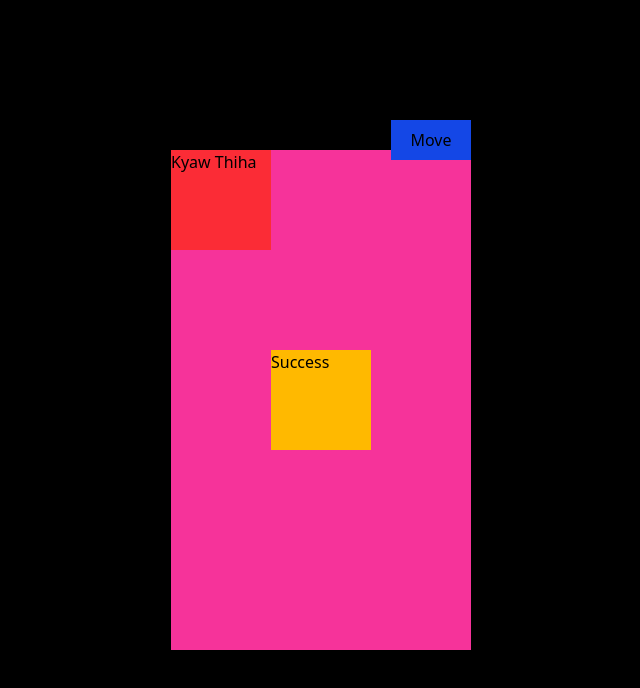
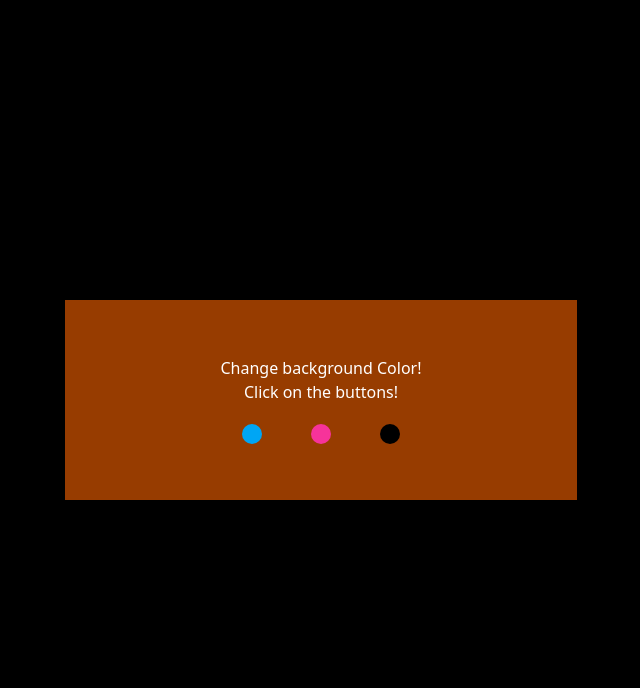
Before and after one commit to KyawThiha111/vite-project-react, a React (Vite) app: page / in a window 1280 px wide. Shown: the top 688 px of the page, without its empty margins (319-959 px from the left). Built offline with nearby package versions, Linux system fonts and the light colour scheme.

Commit message:
Background Changer

```diff
--- a/src/App.jsx
+++ b/src/App.jsx
@@ -2,13 +2,11 @@ import { useState } from 'react'
 import reactLogo from './assets/react.svg'
 import viteLogo from '/vite.svg'
 import './index.css';
-import Counter from './Component/Counter';
+import ColorChanger from './Component/ColorChanger';
 function App() {
-  const [number,setNumber] = useState(0)
-
     return (
       <div>
-       <Counter number={number} setNumber={setNumber}/>
+       <ColorChanger/>
       </div>
     )
 }
--- /dev/null
+++ b/src/Component/ColorChanger.jsx
@@ -0,0 +1,31 @@
+
+import { useState } from "react";
+const colors = ["bg-sky-500","bg-pink-500","bg-black"]
+function ColorChanger(){
+ const [backgroundColor, setBackGroundColor] = useState("bg-black");
+
+ const ChangeBackGround = (color)=>{
+    setBackGroundColor(color)
+ }
+ return(
+    <section>
+        <div className={`${backgroundColor} w-full h-[100vh] flex justify-center items-center`}>
+            <div className="w-[80%] md:w-[40%] h-[200px] bg-amber-800 text-white flex flex-col justify-center items-center gap-5">
+               <div className="text-center">
+               <p>Change background Color!</p>
+               <p>Click on the buttons!</p>
+               </div>
+               <div className="flex justify-evenly w-[50%]">
+                {colors.map((color,index)=>{
+                    return (
+                      <div key={index} onClick={()=>setBackGroundColor(color)} className={`${color} w-5 h-5 rounded-4xl cursor-pointer hover:border border-white`}></div>
+                    )
+                })}
+               </div>
+            </div>
+        </div>
+    </section>
+ )
+}
+
+ export default ColorChanger;
--- a/src/Component/Counter.jsx
+++ /dev/null
@@ -1,52 +0,0 @@
-
-import { useState } from "react";
-function Counter(props){
- const {number,setNumber} = props;
- const [clicks,setClicks]= useState(0);
- const [contestantGirdColumnStart,setContestantGirdColumnStart] = useState(1);
- const [contestantGirdColumnEnd,setContestantGirdColumnEnd] = useState(2);
- const [contestantGirdRowStart,setContestantGirdRowStart] = useState(1);
- const [contestantGirdRowEnd,setContestantGirdRowEnd] = useState(2);
-
- const [reachGoals, setReachGoal] = useState(false);
- const moveFunction =()=>{
-    if(contestantGirdRowStart===3&&contestantGirdRowEnd===4&&contestantGirdColumnStart===2&&contestantGirdColumnEnd===3){
-        setReachGoal(!reachGoals);
-    }
-    if(contestantGirdColumnEnd===4){
-        setContestantGirdRowStart(contestantGirdRowStart+1);
-        setContestantGirdRowEnd(contestantGirdRowEnd+1)
-        setContestantGirdColumnStart(1);
-        setContestantGirdColumnEnd(2);
-        return
-    }
-    setContestantGirdColumnStart(contestantGirdColumnStart+1);
-    setContestantGirdColumnEnd(contestantGirdColumnEnd+1);
- }
-
-    return(
-        <div className="relative">
-            <button onClick={()=>moveFunction()} className="bg-blue-700 w-20 h-10 absolute right-0 translate-y-[-30px]">Move</button>
-            <div className='grid grid-cols-3 grid-rows-5 bg-pink-500'>
-            <p className="h-[100px] w-[100px] bg-red-500" style={
-                     {
-                        gridRowStart: contestantGirdRowStart,
-                        gridRowEnd:contestantGirdRowEnd,
-                        gridColumnStart: contestantGirdColumnStart,
-                        gridColumnEnd:contestantGirdColumnEnd
-                    }
-            }>Kyaw Thiha</p>
-            {
-                reachGoals?(
-                    <p className="bg-amber-500 text-white text-2xl col-start-2 col-end-3 row-start-3 row-end-4">Finally!</p>
-                )
-                :(
-                    <p className="bg-amber-400 col-start-2 col-end-3 row-start-3 row-end-4">Success</p>
-                )
-            }
-        </div>
-        </div>
-    )
-}
-
- export default Counter;
--- a/src/index.css
+++ b/src/index.css
@@ -1,36 +1,5 @@
 :root{
   --primary_color:"red";
 }
-body{
-  display:flex ;
-  align-items: center;
-  justify-content: center;
-  background-color: black;
-  height: 100vh;
-}
-
-.container{
-  background-color: rgb(152, 95, 54);
-  display: grid;
-  grid-template-columns:1fr 1fr 1fr ;
-  grid-template-rows: 100px 100px 100px 100px 100px;
-}/* 2 colums, the first column takes 2/3 of the whole area. */
- /* 2 rows, the first row would take 200px and 100px for the second row. */
-
-.item1{
-   background-color: blueviolet;
-   width: 100px;
-}
-.item2{
-   background-color: rgb(211, 183, 25);
-   box-shadow: 2px 2px 3px 2px rgb(207, 207, 58);
-   grid-row: 3 / 4;
-   grid-column: 2 / 3;
-   display: flex;
-   justify-content: center;
-   align-items: center;
-   color: blanchedalmond
-}
-
 
 @import "tailwindcss";
```
